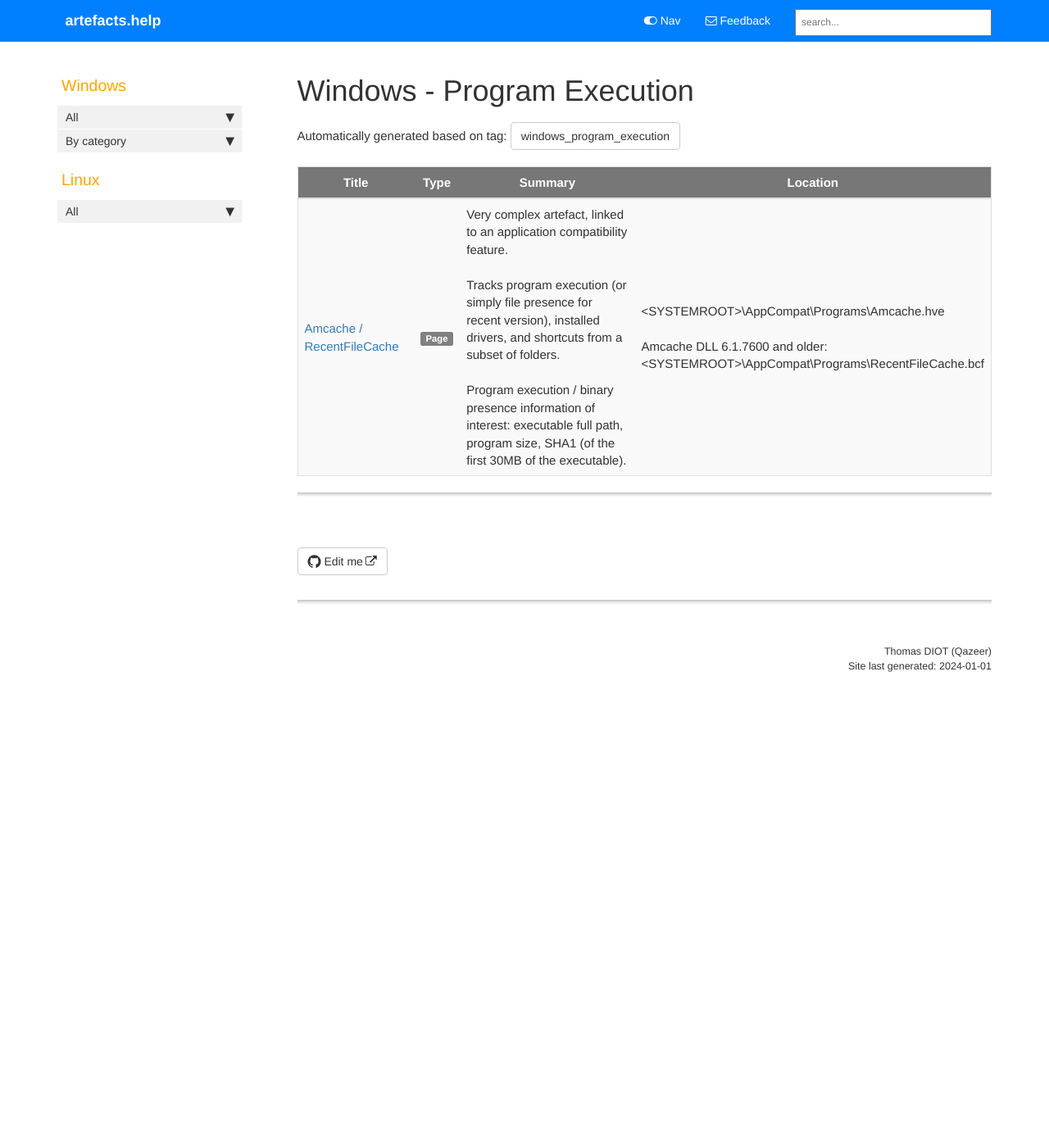
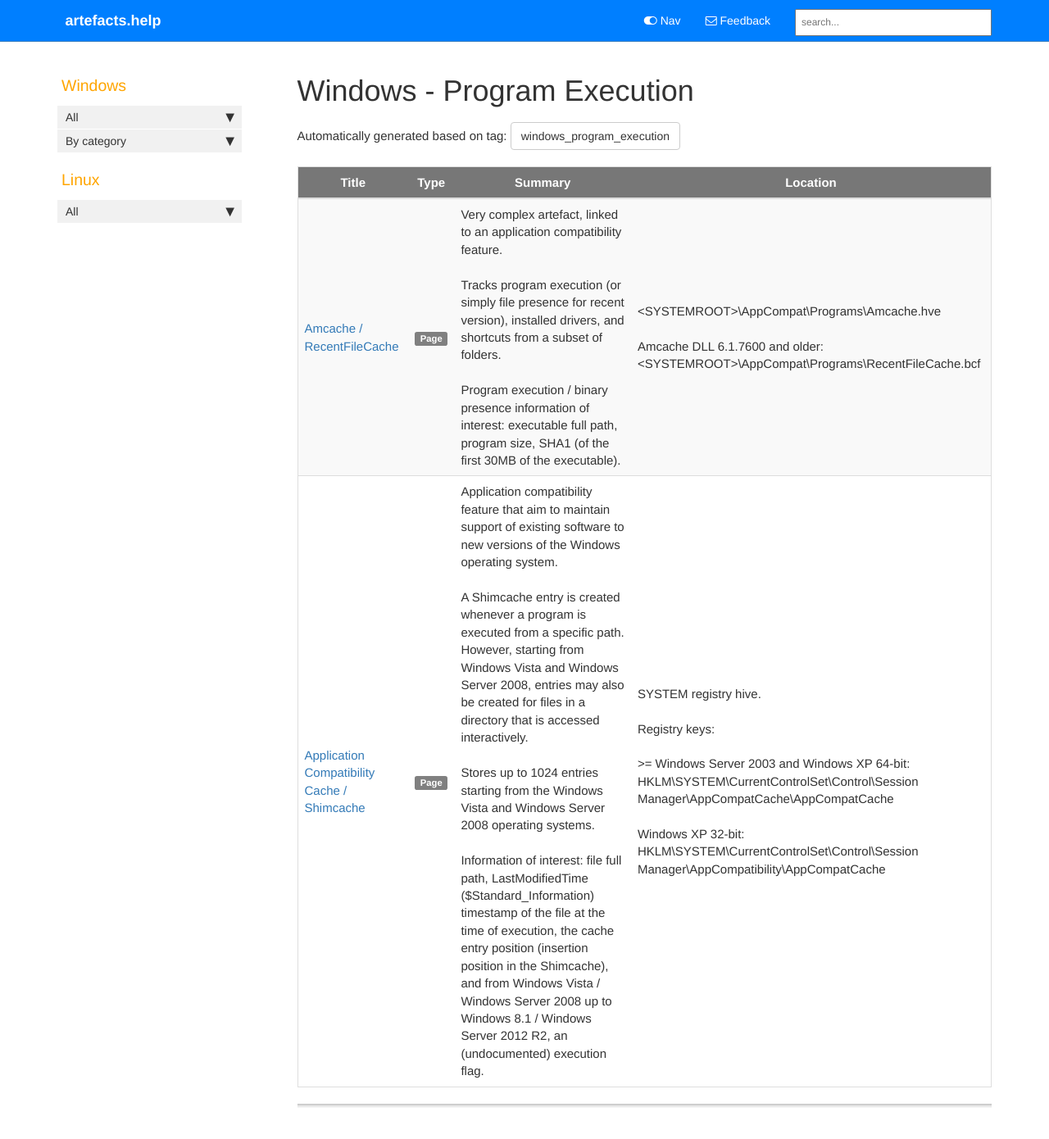
Before and after one commit to Qazeer/artefacts.help, a Jekyll site: the page built from pages/tags/tag_windows_program_execution.md, in a window 1280 px wide and 1400 px high. Shown: the top 1390 px of the window at 82% size. Built offline with Jekyll 4.4.1, drawn with Linux system fonts in a browser that asks for light colours; our own code applies the rules of GitHub Pages for plain Markdown files; comment, search, counter and statistics services are not loaded; part of the change alters nothing that is shown.

Commit message:
[Artefact] Shimcache - init

````diff
--- a/_data/sidebars/sidebar.yml
+++ b/_data/sidebars/sidebar.yml
@@ -52,6 +52,10 @@ entries:
       url: /windows_recycle_bin
       output: web
 
+    - title: Shimcache
+      url: /windows_shimcache
+      output: web
+
     - title: Windows Search Database
       url: /windows_search_db
       output: web
--- /dev/null
+++ b/pages/windows/shimcache.md
@@ -0,0 +1,145 @@
+---
+title: Application Compatibility Cache / Shimcache
+summary: 'Application compatibility feature that aim to maintain support of existing software to new versions of the Windows operating system.\n\nA Shimcache entry is created whenever a program is executed from a specific path. However, starting from Windows Vista and Windows Server 2008, entries may also be created for files in a directory that is accessed interactively.\n\nStores up to 1024 entries starting from the Windows Vista and Windows Server 2008 operating systems.\n\nInformation of interest: file full path, LastModifiedTime ($Standard_Information) timestamp of the file at the time of execution, the cache entry position (insertion position in the Shimcache), and from Windows Vista / Windows Server 2008 up to Windows 8.1 / Windows Server 2012 R2, an (undocumented) execution flag.'
+keywords: Shimcache, Application Compatibility Cache, shimming
+tags:
+  - windows_program_execution
+  - windows_file_knowledge
+location: 'SYSTEM registry hive.\n\nRegistry keys:\n\n>= Windows Server 2003 and Windows XP 64-bit:\nHKLM\SYSTEM\CurrentControlSet\Control\Session Manager\AppCompatCache\AppCompatCache\n\nWindows XP 32-bit:\nHKLM\SYSTEM\CurrentControlSet\Control\Session Manager\AppCompatibility\AppCompatCache'
+last_updated: 2024-01-01
+sidebar: sidebar
+permalink: windows_shimcache.html
+folder: windows
+---
+
+### Overview
+
+The `Application Compatibility Cache`, also known as `Shimcache`, was
+introduced in `Windows XP` as part of the `Application Compatibility
+Infrastructure (Shim Infrastructure)` feature. The `Shim Infrastructure` is
+designed to identify application compatibility issues and maintain support of
+existing software to new versions of the `Windows` operating system. As stated
+in the Microsoft documentation, the `Shim Infrastructure` "implements a form of
+application programming interface (API) hooking" in order to redirect API calls
+made by an application to an alternative library containing stub functions,
+known as the `Shim`. The process of making an application compatible to a new
+version of Windows through `Shims` is referred to as "`shimming`".
+
+As a part of this framework, the `Application Compatibility Database`
+references the applications that have known `shimming` solutions. Upon
+execution of an application, the `Shim Engine` will query this database to
+determine whether the applications require `shimming`. The `Shimcache` contains
+metadata about the files that have been subject to such lookup, for
+optimizing and improve the speed of eventual later lookups.
+
+A `Shimcache` entry is created whenever a program is executed from a specific
+path. However, starting from the `Windows Vista` and `Windows Server 2008`
+operating systems, **entries may also be created for files in a directory that
+is accessed interactively**. Indeed, browsing a directory using `explorer.exe`
+will generate `Shimcache` entries for the executables stored within the
+directory (if the executable was visible in the `Windows Explorer` windows).
+
+**`Shimcache` entries are only written to the registry upon shutdown of the
+system. The `Shimcache` entries generated since the last system boot are
+thus only stored in memory.**
+
+While the `Shimcache` entry is not removed upon deletion of the associated
+file, `Shimcache` entries may be overwritten and information lost as the oldest
+entries are replaced by new data. A maximum of 96 `Shimcache` entries are
+stored in `Windows XP` / `Windows Server 2003` and up to 1024 entries starting
+can be stored starting from the `Windows Vista` and `Windows Server 2008`
+operating systems. `Shimcache` entries roll over depending on the level of
+activity on the system, with historical data that can extend up to a few months
+on Windows server with minimal user activity.
+
+### Information of interest
+
+Each `Shimcache` entries contain the following information, varying depending
+on the version of the Windows operating system in use:
+
+  - The associated **file full path**.
+
+  - On `Windows 2003 and XP 64-bit` and older, **the file size**.
+
+  - The **`LastModifiedTime` (`$Standard_Information`) timestamp of the file at
+    the time of execution**, which **does not necessarily reflect the execution
+    time**. Indeed, `Shimcache` entries are not directly associated with an
+    insert / executed timestamp.
+    [Some executables](https://github.com/WithSecureLabs/chainsaw/blob/master/analysis/shimcache_patterns.txt),
+    such as `PsExesvc`, have their `LastModifiedTime` that corresponds to their
+    timestamp of execution (as the binary are automatically downloaded /
+    uploaded and executed).
+
+  - The cache entry position, as a numerical value starting from 0, which
+    represents the insertion position in the `Shimcache`.
+    **The lower the value, generally the more recently the program was
+    shimmed.** However, `Shimcache` entries can sometimes be updated in place,
+    with out generating a new entry with a lower cache entry position.
+
+  - From `Windows Vista` / `Windows Server 2008` up to `Windows 8.1` /
+    `Windows Server 2012 R2`, the (undocumented) `Insert Flag` flag which, when
+    set, seems to indicate that the entry was executed. This flag is no
+    longer present starting from Windows 10 / Windows Server 2016, and thus a
+    `Shimcache` entry does not necessarily reflect an execution** (as entries
+    may also be created for files in a directory that is accessed
+    interactively).
+
+  - On `Windows XP 32-bit`, the file `Last Update Time` timestamp.
+
+### Tool(s)
+
+#### Entries stored on disk
+
+[`AppCompatCacheParser`](https://github.com/EricZimmerman/AppCompatCacheParser)
+tool (`KAPE` associated module `AppCompatCacheParser`) and the
+[`ShimCacheParser.py`](https://github.com/mandiant/ShimCacheParser) Python
+script can be used to parse `Shimcache` entries.
+
+By default, both tools will parse all the `ControlSet` found in the `SYSTEM`
+hive.
+
+```bash
+# Parses the live system Registry.
+AppCompatCacheParser.exe --csv <OUTPUT_FOLDER>
+
+python ShimCacheParser.py --local -o <OUTPUT_FILE>
+
+# Parses the specified SYSTEM hive.
+# --nl: option to force the parsing of the hive even if the even is in a "dirty" state and no transaction logs are available.
+AppCompatCacheParser.exe [--nl] -f <SYSTEM_HIVE_FILE> --csv <OUTPUT_FOLDER>
+
+python ShimCacheParser.py [--hive <SYSTEM_HIVE_FILE> | --reg <EXPORTED_SYSTEM_FILE>] -o <OUTPUT_FILE>
+```
+
+[Chainsaw](https://github.com/WithSecureLabs/chainsaw) can be used to draw a
+timestamp based timeline of `Shimcache` entries using
+[novel techniques](https://labs.withsecure.com/tools/chainsaw-analyse-shimcache).
+
+```bash
+# tspair: Enable near timestamp pair detection between shimcache and amcache for finding additional insertion timestamps for shimcache entries.
+
+chainsaw analyse shimcache <SYSTEM_HIVE> --regexfile ./analysis/shimcache_patterns.txt [--amcache <AMCACHE_HIVE> --tspair] --output <OUTPUT_CSV>
+```
+
+#### Entries only present in memory
+
+The `Volatility2`'s `shimcache` plugin can be used to extract the `Shimcache`
+entries living in memory (generated since the last system boot).
+
+```bash
+vol.py -f <MEMORY_IMAGE> --profile=<PROFILE> shimcache
+```
+
+### References
+
+  - [Microsoft - Application Compatibility Database](https://docs.microsoft.com/en-us/windows/win32/devnotes/application-compatibility-database)
+
+  - [Mandiant - TIMOTHY PARISI - Caching Out: The Value of Shimcache for Investigators](https://www.fireeye.com/blog/threat-research/2015/06/caching_out_the_val.html)
+
+  - [FireEye - Shimcache whitepaper](https://www.fireeye.com/content/dam/fireeye-www/services/freeware/shimcache-whitepaper.pdf)
+
+  - [Alex Ionescu - Secrets of the Application Compatilibity Database (SDB) – Part 1](http://www.alex-ionescu.com/?p=39)
+
+  - [LIFARS - Amcache and Shimcache Forensics](https://lifars.com/wp-content/uploads/2017/03/Technical_tool_Amcache_Shimcache.pdf)
+
+  - [WithSecure - Markus Tuominen & Mehmet Mert Surmeli - Unleashing the Power of Shimcache with Chainsaw](https://labs.withsecure.com/tools/chainsaw-analyse-shimcache)
````
